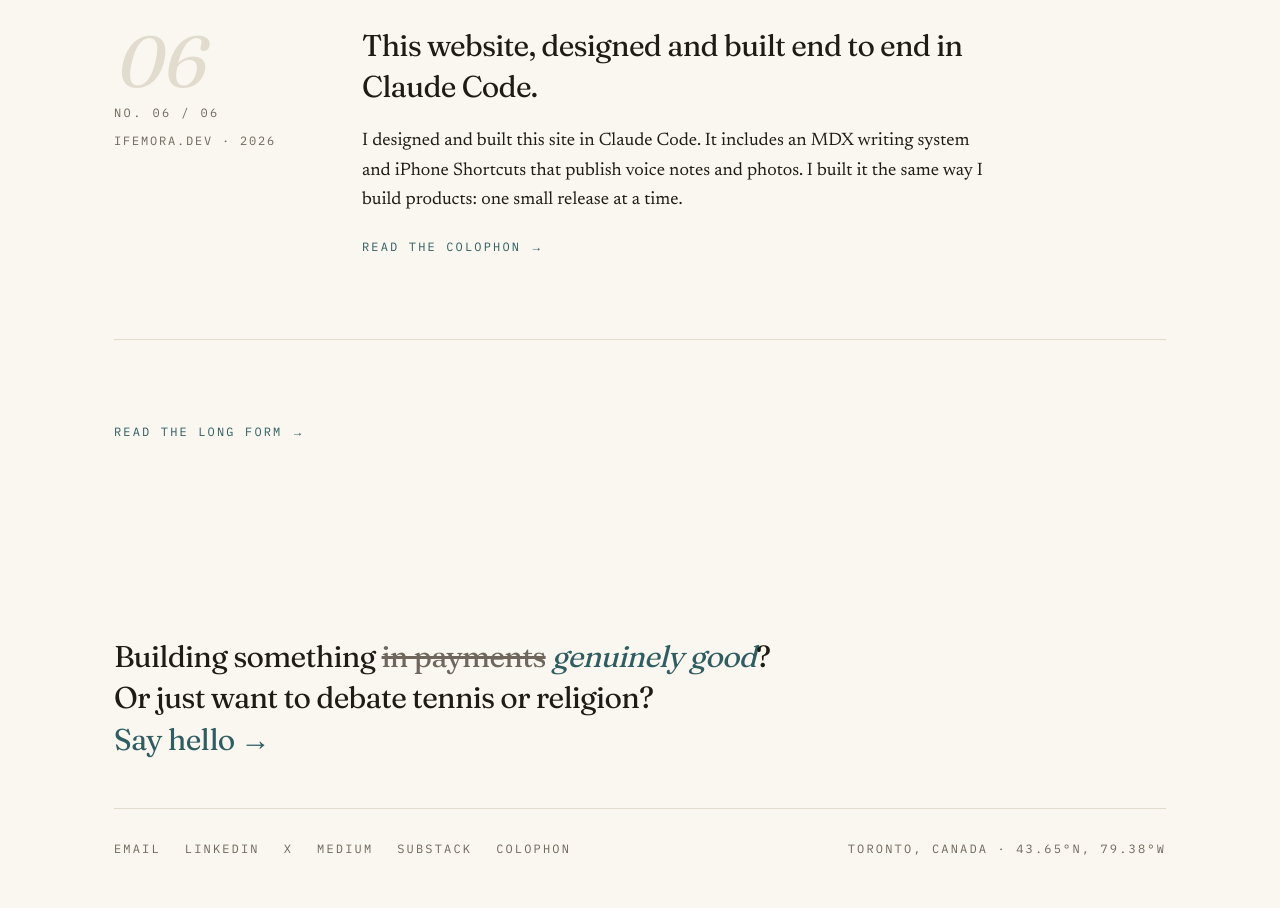
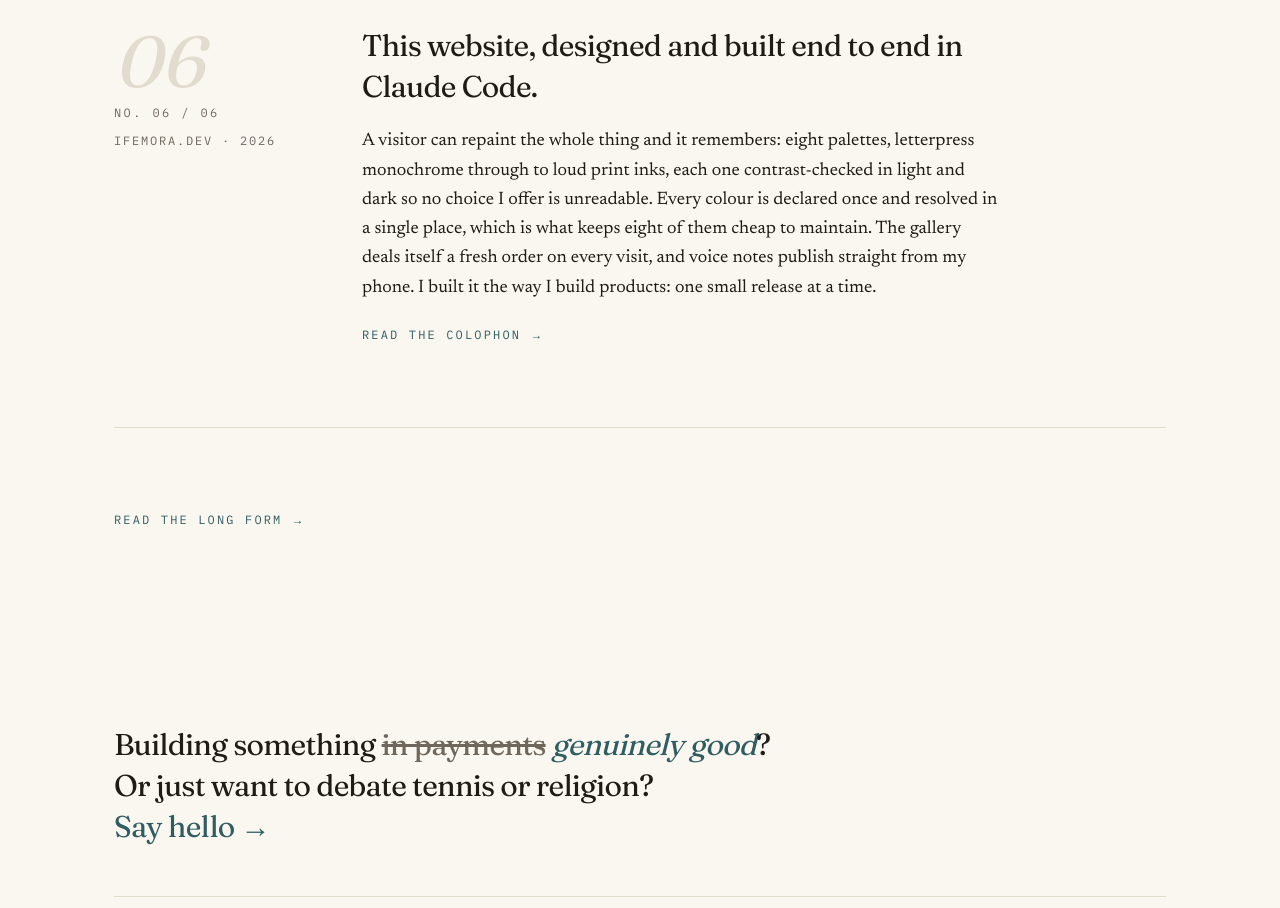
Before and after one commit to iFemora/personal-site, a Next.js app: page /work in a window 1280 px wide. Shown: the part 2320-3228 px from the top of the page. Built offline with nearby package versions, Linux system fonts and the light colour scheme; no server answers.

Commit message:
work: claim what the site actually does
The entry led with MDX and Shortcuts, which reads as plumbing. The
interesting claims are user agency over the palette, contrast held in
both schemes, one source per colour, and a gallery that refuses to hang
the same way twice.

```diff
--- a/src/app/work/page.tsx
+++ b/src/app/work/page.tsx
@@ -57,7 +57,7 @@ const entries: WorkEntry[] = [
   {
     id: "this-site",
     title: "This website, designed and built end to end in Claude Code.",
-    body: "I designed and built this site in Claude Code. It includes an MDX writing system and iPhone Shortcuts that publish voice notes and photos. I built it the same way I build products: one small release at a time.",
+    body: "A visitor can repaint the whole thing and it remembers: eight palettes, letterpress monochrome through to loud print inks, each one contrast-checked in light and dark so no choice I offer is unreadable. Every colour is declared once and resolved in a single place, which is what keeps eight of them cheap to maintain. The gallery deals itself a fresh order on every visit, and voice notes publish straight from my phone. I built it the way I build products: one small release at a time.",
     meta: "ifemora.dev · 2026",
     caseStudy: { href: "/colophon", label: "Read the colophon →" },
   },
```
